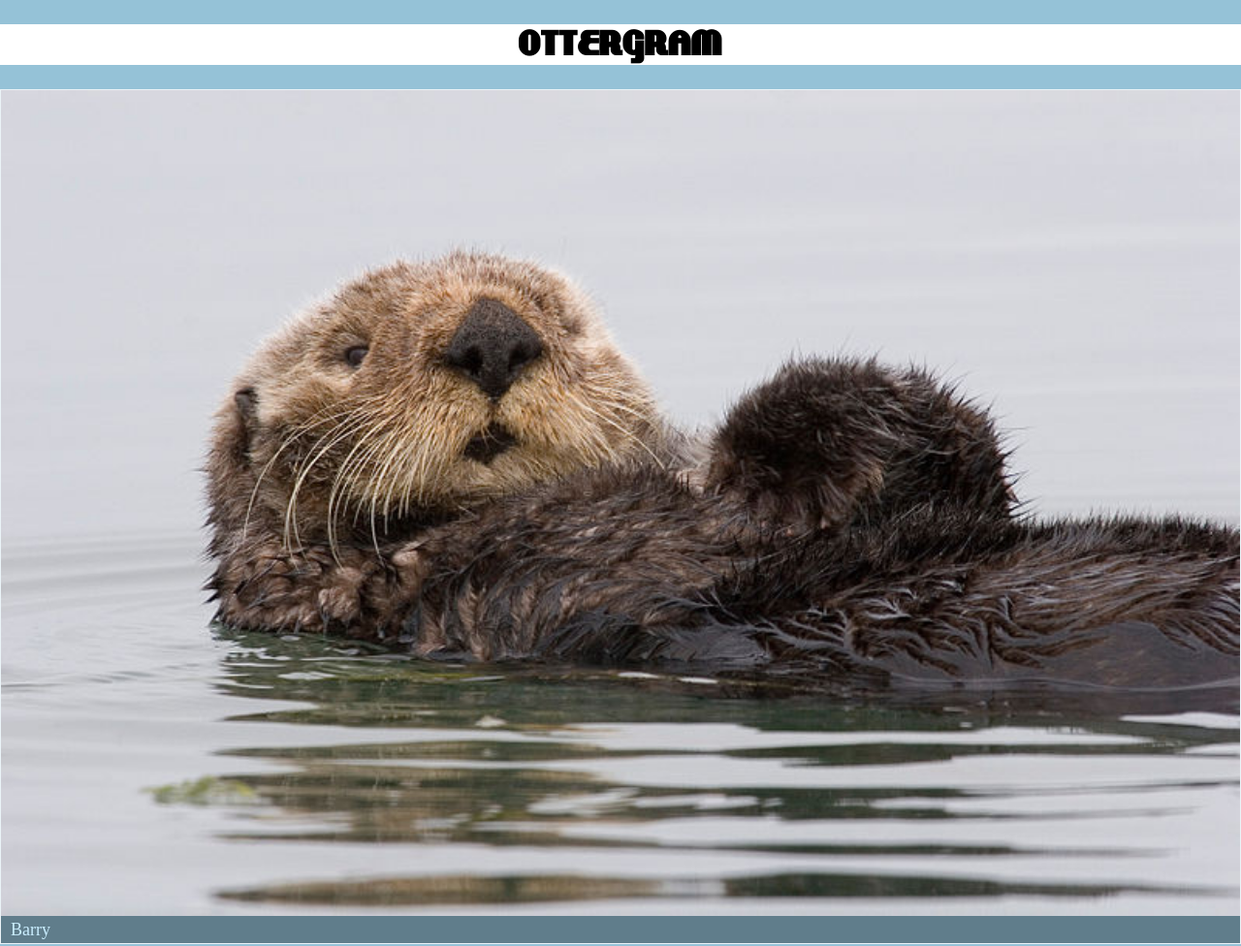
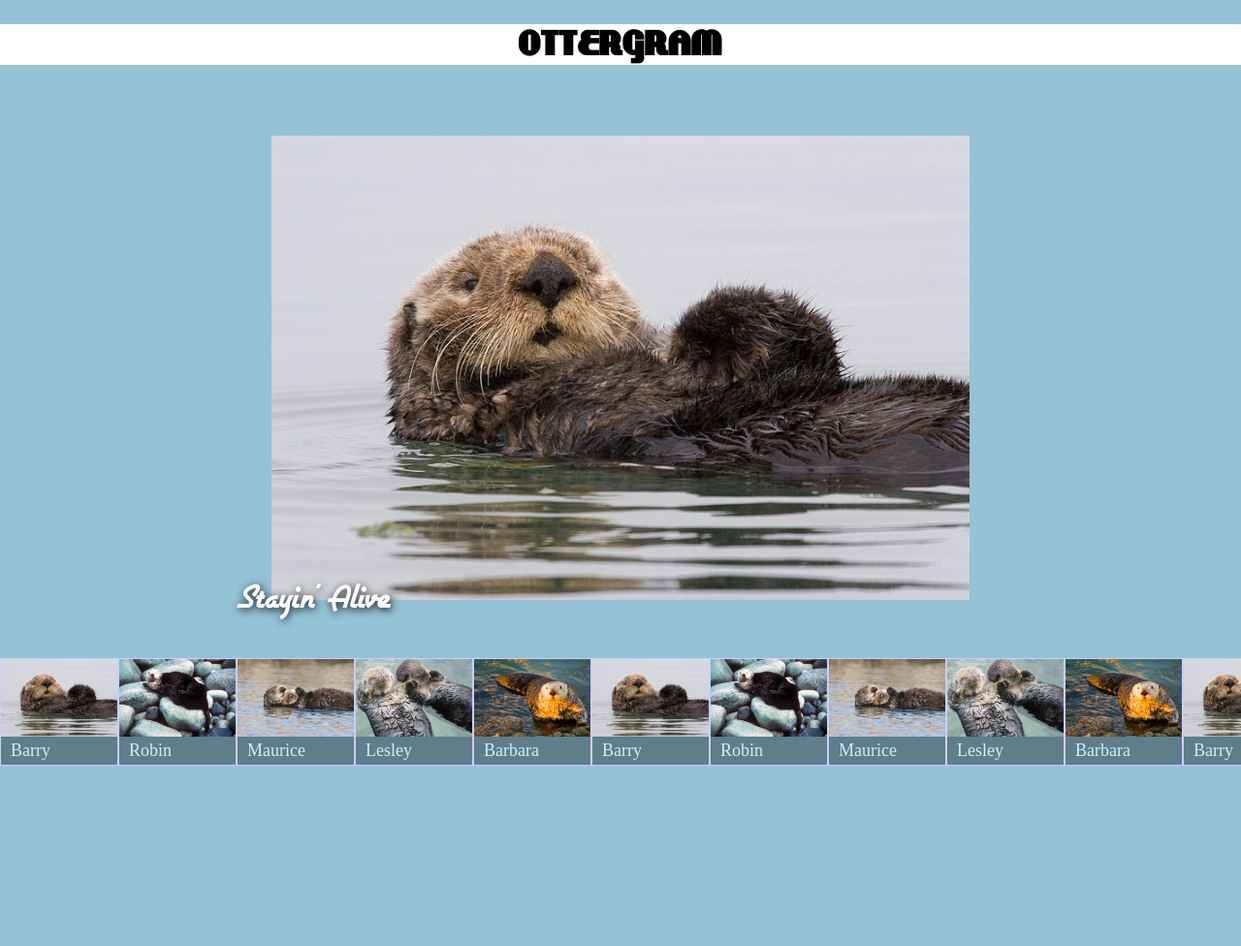
Before and after one commit to jjdev01/ottergram, a plain HTML site: page index.html in a window 1280 px wide. Shown: the top 976 px of the page at 97% size. After the commit the page ends 800 px from the top, so only its background shows below. Drawn offline with nearby package versions, Linux system fonts and the light colour scheme.

Commit message:
Updated index.html and styles.css (Ch 3 + 4)

```diff
--- a/index.html
+++ b/index.html
@@ -5,44 +5,126 @@
     <meta http-equiv="X-UA-Compatible" content="IE=edge">
     <meta name="viewport" content="width=device-width, initial-scale=1.0">
     <title>Ottergram</title>
-    <link rel="stylesheet" href="https://cdnjs.cloudflare.com/ajax/libs/normalize/3.0.3/normalize.min.css">
+    <link rel="stylesheet" href="https://cdnjs.cloudflare.com/ajax/libs/normalize/8.0.1/normalize.min.css" integrity="sha512-NhSC1YmyruXifcj/KFRWoC561YpHpc5Jtzgvbuzx5VozKpWvQ+4nXhPdFgmx8xqexRcpAglTj9sIBWINXa8x5w==" crossorigin="anonymous" referrerpolicy="no-referrer" />
     <link rel="stylesheet" href="stylesheets/styles.css">
 </head>
 <body>
-    <header>
+    <header class="main-header">
         <h1 class="logo-text">ottergram</h1>
     </header>
+    <main class="main-content">
         <ul class="thumbnail-list">
             <li class="thumbnail-item">
                 <a href="#">
                     <img class="thumbnail-image" src="img/otter1.jpg" alt="Barry the Otter">
+                    <span class="thumbnail-title">Barry</span>
                 </a>
-            <span class="thumbnail-title">Barry</span>
             </li>
             <li class="thumbnail-item">
                 <a href="#">
                     <img class="thumbnail-image" src="img/otter2.jpg" alt="Robin the Otter">
+                    <span class="thumbnail-title">Robin</span>
                 </a>
-            <span class="thumbnail-title">Robin</span>
             </li>
             <li class="thumbnail-item">
                 <a href="#">
                     <img class="thumbnail-image" src="img/otter3.jpg" alt="Maurice the Otter">
+                    <span class="thumbnail-title">Maurice</span>
                 </a>
-            <span class="thumbnail-title">Maurice</span>
             </li>
             <li class="thumbnail-item">
                 <a href="#">
                     <img class="thumbnail-image" src="img/otter4.jpg" alt="Lesley the Otter">
+                    <span class="thumbnail-title">Lesley</span>
                 </a>
-            <span class="thumbnail-title">Lesley</span>
             </li>
             <li class="thumbnail-item">
                 <a href="#">
                     <img class="thumbnail-image" src="img/otter5.jpg" alt="Barbara the Otter">
+                    <span class="thumbnail-title">Barbara</span>
                 </a>
+            </li>
+            <li class="thumbnail-item">
+                <a href="#">
+                    <img class="thumbnail-image" src="img/otter1.jpg" alt="Barry the Otter">
+                    <span class="thumbnail-title">Barry</span>
+                </a>
+            </li>
+            <li class="thumbnail-item">
+                <a href="#">
+                    <img class="thumbnail-image" src="img/otter2.jpg" alt="Robin the Otter">
+                    <span class="thumbnail-title">Robin</span>
+                </a>
+            </li>
+            <li class="thumbnail-item">
+                <a href="#">
+                    <img class="thumbnail-image" src="img/otter3.jpg" alt="Maurice the Otter">
+                    <span class="thumbnail-title">Maurice</span>
+                </a>
+            </li>
+            <li class="thumbnail-item">
+                <a href="#">
+                    <img class="thumbnail-image" src="img/otter4.jpg" alt="Lesley the Otter">
+                    <span class="thumbnail-title">Lesley</span>
+                </a>
+            </li>
+            <li class="thumbnail-item">
+                <a href="#">
+                    <img class="thumbnail-image" src="img/otter5.jpg" alt="Barbara the Otter">
                     <span class="thumbnail-title">Barbara</span>
+                </a>
+            </li>
+            <li class="thumbnail-item">
+                <a href="#">
+                    <img class="thumbnail-image" src="img/otter1.jpg" alt="Barry the Otter">
+                    <span class="thumbnail-title">Barry</span>
+                </a>
+            </li>
+            <li class="thumbnail-item">
+                <a href="#">
+                    <img class="thumbnail-image" src="img/otter2.jpg" alt="Robin the Otter">
+                    <span class="thumbnail-title">Robin</span>
+                </a>
+            </li>
+            <li class="thumbnail-item">
+                <a href="#">
+                    <img class="thumbnail-image" src="img/otter3.jpg" alt="Maurice the Otter">
+                    <span class="thumbnail-title">Maurice</span>
+                </a>
+            </li>
+            <li class="thumbnail-item">
+                <a href="#">
+                    <img class="thumbnail-image" src="img/otter4.jpg" alt="Lesley the Otter">
+                    <span class="thumbnail-title">Lesley</span>
+                </a>
+            </li>
+            <li class="thumbnail-item">
+                <a href="#">
+                    <img class="thumbnail-image" src="img/otter5.jpg" alt="Barbara the Otter">
+                    <span class="thumbnail-title">Barbara</span>
+                </a>
+            </li>
+
+            <li class="thumbnail-item">
+                <a href="#">
+                    <img class="thumbnail-image" src="img/flexbox-froggy.PNG" alt="Flexbox Froggy Completed Final Level Screen">
+                    <span class="thumbnail-title">Flexbox Froggy</span>
+                </a>
+            </li>
+            <li class="thumbnail-item">
+                <a href="#">
+                    <img class="thumbnail-image" src="img/grid-garden.PNG" alt="Grid Garden Completed Final Level Screen">
+                    <span class="thumbnail-title">Grid Garden</span>
+                </a>
             </li>
         </ul>
+
+        <div class="detail-image-container">
+            <div class="detail-image-frame">
+                <img class="detail-image" src="img/otter1.jpg" alt="">
+                <span class="detail-image-title">Stayin' Alive</span>
+            </div>
+        </div>
+    </main>
 </body>
 </html>
--- a/stylesheets/styles.css
+++ b/stylesheets/styles.css
@@ -1,3 +1,14 @@
+@font-face {
+    font-family: 'airstreamregular';
+    src: url('fonts/Airstream-webfont.eot');
+    src: url('fonts/Airstream-webfont.eot?#iefix') format('embedded-opentype'),
+    url('fonts/Airstream-webfont.woff') format('woff'),
+    url('fonts/Airstream-webfont.ttf') format('truetype'),
+    url('fonts/Airstream-webfont.svg#airstreamregular') format('svg');
+    font-weight: normal;
+    font-style: normal;
+}
+
 @font-face {
     font-family: 'lakeshore';
     src: url('fonts/LAKESHOR-webfont.eot');
@@ -9,13 +20,23 @@
     font-style: normal;
 }
 
+html, body {
+    height: 100%;
+}
+
 body {
+    display: flex;
+    flex-direction: column;
     font-size: 10px;
     background: rgb(149, 194, 215);
 }
 
 a {
     text-decoration: none;
+}
+
+.main-header {
+    flex: 0 1 auto;
 }
 
 .logo-text {
@@ -26,19 +47,30 @@ a {
     font-size: 37px;
 }
 
-.thumbnail-item + .thumbnail-item {
-    margin-top: 10px;
+.main-content {
+    flex: 1 1 auto;
+    display: flex;
+    flex-direction: column;
 }
 
 .thumbnail-item {
-    display: block;
+    display: inline-block;
+    min-width: 120px;
+    max-width: 120px;
+    background: blue;
     border: 1px solid rgb(100%, 100%, 100%);
     border: 1px solid rgba(100%, 100%, 100%, 0.8);
 }
 
 .thumbnail-list {
+    flex: 0 1 auto;
+    order: 2;
+    display: flex;
+    justify-content: space-between;
     list-style: none;
     padding: 0;
+    white-space: nowrap;
+    overflow-x: auto;
 }
 
 .thumbnail-image {
@@ -54,3 +86,29 @@ a {
     color: rgb(202, 238, 255);
     font-size: 18px;
 }
+
+.detail-image-container {
+    flex: 1 1 auto;
+    display: flex;
+    justify-content: center;
+    align-items: center;
+}
+
+.detail-image-frame {
+    position: relative;
+    text-align: center;
+}
+
+.detail-image {
+    width: 90%;
+}
+
+.detail-image-title {
+    position: absolute;
+    bottom: -16px;
+    left: 4px;
+    font-family: airstreamregular;
+    color: white;
+    text-shadow: rgba(0, 0, 0, 0.9) 1px 2px 9px;
+    font-size: 40px;
+}
```
Lines whose indentation alone changed are shown as unchanged.
